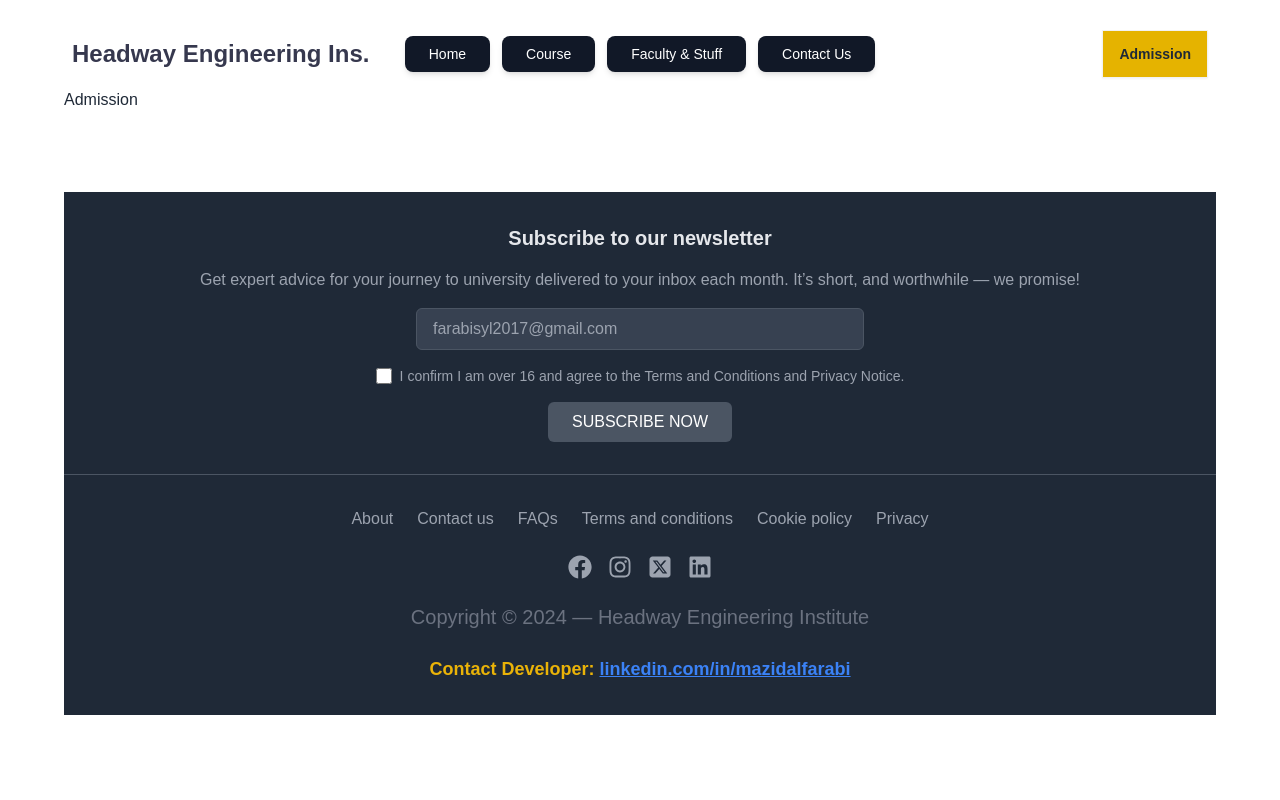
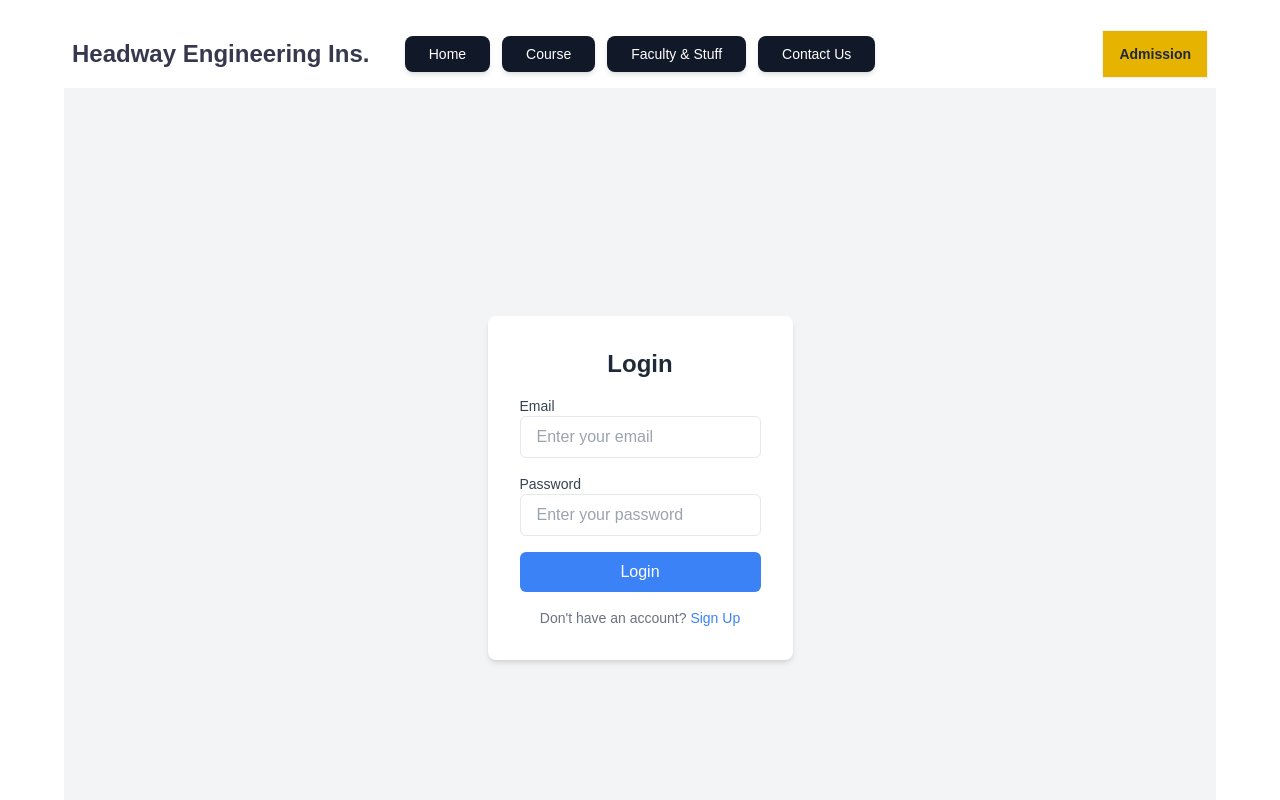
Before and after one commit to A-Farabi/college-admission-system-client, a React (Vite) app: page /admission in a window 1280 px wide. Shown: the top 800 px of the page. Built offline with nearby package versions, Linux system fonts and the light colour scheme.

Commit message:
signUp & signIn form added in admission route

```diff
--- a/src/Components/Admission.jsx
+++ b/src/Components/Admission.jsx
@@ -1,9 +1,21 @@
-import React from 'react';
+import React, { useState } from "react";
+import Login from "./AuthComponent/Login";
+import SignUp from "./AuthComponent/SignUp";
+
 
 const Admission = () => {
+    const [isLogin, setIsLogin] = useState(true);
+
+    const toggleToSignup = () => setIsLogin(false);
+    const toggleToLogin = () => setIsLogin(true);
+
     return (
-        <div>
-            <h1>Admission</h1>
+        <div className="bg-gray-100 min-h-screen flex items-center justify-center">
+            {isLogin ? (
+                <Login toggleToSignup={toggleToSignup} />
+            ) : (
+                <SignUp toggleToLogin={toggleToLogin} />
+            )}
         </div>
     );
 };
--- /dev/null
+++ b/src/Components/AuthComponent/Login.jsx
@@ -0,0 +1,41 @@
+import React from "react";
+
+const Login = ({ toggleToSignup }) => {
+    return (
+        <div className="max-w-md mx-auto bg-white rounded-lg shadow-md p-8">
+            <h2 className="text-2xl font-bold text-center mb-4">Login</h2>
+            <form className="space-y-4">
+                <div>
+                    <label className="block text-sm font-medium text-gray-700">Email</label>
+                    <input
+                        type="email"
+                        placeholder="Enter your email"
+                        className="w-full px-4 py-2 border rounded-md focus:outline-none focus:ring-2 focus:ring-blue-500"
+                    />
+                </div>
+                <div>
+                    <label className="block text-sm font-medium text-gray-700">Password</label>
+                    <input
+                        type="password"
+                        placeholder="Enter your password"
+                        className="w-full px-4 py-2 border rounded-md focus:outline-none focus:ring-2 focus:ring-blue-500"
+                    />
+                </div>
+                <button
+                    type="submit"
+                    className="w-full bg-blue-500 text-white py-2 px-4 rounded-md hover:bg-blue-600 transition"
+                >
+                    Login
+                </button>
+            </form>
+            <p className="text-sm text-gray-500 mt-4 text-center">
+                Don't have an account?{" "}
+                <button onClick={toggleToSignup} className="text-blue-500 hover:underline">
+                    Sign Up
+                </button>
+            </p>
+        </div>
+    );
+};
+
+export default Login;
--- /dev/null
+++ b/src/Components/AuthComponent/SignUp.jsx
@@ -0,0 +1,49 @@
+import React from "react";
+
+const SignUp = ({ toggleToLogin }) => {
+    return (
+        <div className="max-w-md mx-auto bg-white rounded-lg shadow-md p-8">
+            <h2 className="text-2xl font-bold text-center mb-4">Sign Up</h2>
+            <form className="space-y-4">
+                <div>
+                    <label className="block text-sm font-medium text-gray-700">Full Name</label>
+                    <input
+                        type="text"
+                        placeholder="Enter your name"
+                        className="w-full px-4 py-2 border rounded-md focus:outline-none focus:ring-2 focus:ring-blue-500"
+                    />
+                </div>
+                <div>
+                    <label className="block text-sm font-medium text-gray-700">Email</label>
+                    <input
+                        type="email"
+                        placeholder="Enter your email"
+                        className="w-full px-4 py-2 border rounded-md focus:outline-none focus:ring-2 focus:ring-blue-500"
+                    />
+                </div>
+                <div>
+                    <label className="block text-sm font-medium text-gray-700">Password</label>
+                    <input
+                        type="password"
+                        placeholder="Create a password"
+                        className="w-full px-4 py-2 border rounded-md focus:outline-none focus:ring-2 focus:ring-blue-500"
+                    />
+                </div>
+                <button
+                    type="submit"
+                    className="w-full bg-blue-500 text-white py-2 px-4 rounded-md hover:bg-blue-600 transition"
+                >
+                    Sign Up
+                </button>
+            </form>
+            <p className="text-sm text-gray-500 mt-4 text-center">
+                Already have an account?{" "}
+                <button onClick={toggleToLogin} className="text-blue-500 hover:underline">
+                    Login
+                </button>
+            </p>
+        </div>
+    );
+};
+
+export default SignUp;
```
